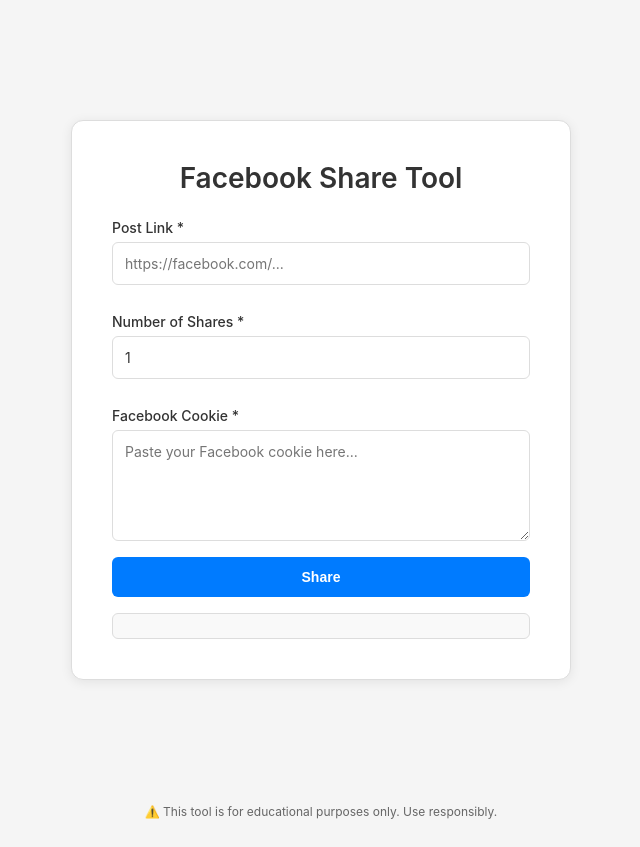
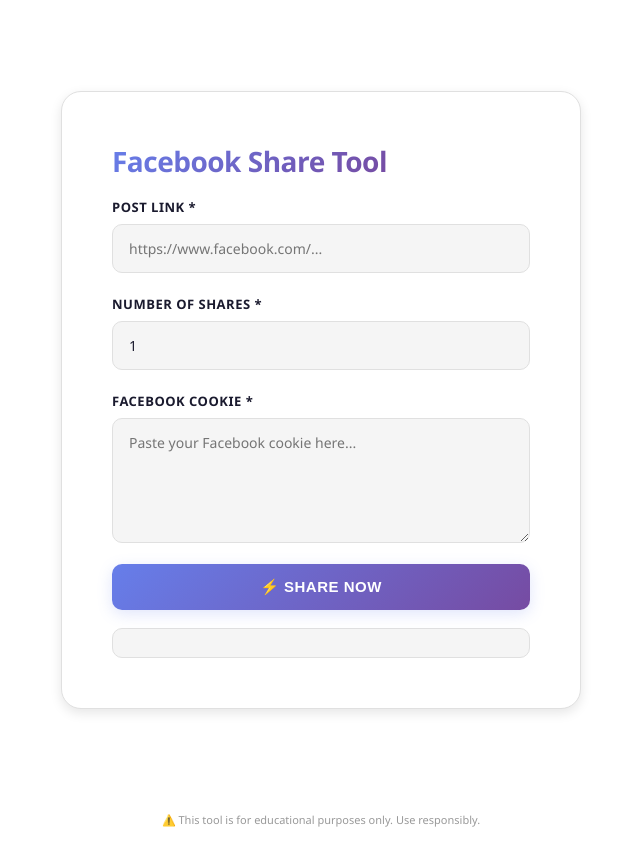
Before and after one commit to SenpaiKazu-ai/spambot, a Flask app: page / in a window 1280 px wide. Shown: the whole page, without its empty margins (319-959 px from the left). Before the commit the page ends 819 px from the top, so only its background shows below. Run offline with Flask 3, Linux system fonts and the light colour scheme.

Commit message:
Update index.html

```diff
--- a/templates/index.html
+++ b/templates/index.html
@@ -6,22 +6,33 @@
     <title>SPAM SHARE TOOL</title>
     <style>
       :root {
-        --bg: #f5f5f5;
-        --text: #333;
-        --accent: #007bff;
-        --input-bg: #fff;
-        --border: #ddd;
+        --bg-gradient: #ffffff;
+        --text: #1a1a2e;
+        --text-dark: #1a1a2e;
+        --accent: #667eea;
+        --accent-secondary: #764ba2;
+        --input-bg: #f5f5f5;
+        --border: #e0e0e0;
+        --glass-bg: #ffffff;
       }
+
       * { box-sizing: border-box; }
+
       body {
-        font-family: -apple-system, BlinkMacSystemFont, 'Segoe UI', 'Roboto', sans-serif;
-        background: var(--bg);
+        font-family: 'Segoe UI', 'Trebuchet MS', sans-serif;
+        background: var(--bg-gradient);
         color: var(--text);
         margin: 0;
         padding: 20px;
         min-height: 100vh;
         -webkit-font-smoothing: antialiased;
         -moz-osx-font-smoothing: grayscale;
+        position: relative;
+        overflow-x: hidden;
+      }
+
+      body::before {
+        display: none;
       }
 
       .container {
@@ -29,92 +40,221 @@
         align-items: center;
         justify-content: center;
         min-height: calc(100vh - 40px);
-        text-align: center;
+        position: relative;
+        z-index: 1;
       }
 
       .panel {
-        background: #fff;
-        padding: 40px;
-        border-radius: 12px;
-        box-shadow: 0 2px 12px rgba(0,0,0,0.08);
+        background: var(--glass-bg);
+        backdrop-filter: none;
+        -webkit-backdrop-filter: none;
+        padding: 50px;
+        border-radius: 20px;
+        border: 1px solid var(--border);
         width: 100%;
-        max-width: 500px;
-        border: 1px solid var(--border);
+        max-width: 520px;
+        box-shadow: 0 4px 12px rgba(0, 0, 0, 0.1);
+        animation: slideUp 0.6s ease-out;
+      }
+
+      @keyframes slideUp {
+        from {
+          opacity: 0;
+          transform: translateY(30px);
+        }
+        to {
+          opacity: 1;
+          transform: translateY(0);
+        }
       }
 
       h2 {
-        margin: 0 0 24px 0;
+        margin: 0 0 10px 0;
+        font-size: 32px;
+        font-weight: 700;
+        background: linear-gradient(135deg, var(--accent) 0%, var(--accent-secondary) 100%);
+        -webkit-background-clip: text;
+        -webkit-text-fill-color: transparent;
+        background-clip: text;
+        letter-spacing: -0.5px;
+      }
+
+      .logo-container {
+        display: flex;
+        align-items: center;
+        gap: 12px;
+        margin-bottom: 16px;
+      }
+
+      .logo-icon {
+        width: 40px;
+        height: 40px;
+        background: linear-gradient(135deg, var(--accent) 0%, var(--accent-secondary) 100%);
+        border-radius: 8px;
+        display: flex;
+        align-items: center;
+        justify-content: center;
+        font-size: 24px;
+        box-shadow: 0 4px 12px rgba(102, 126, 234, 0.2);
+      }
+
+      .heading-text {
+        display: flex;
+        flex-direction: column;
+      }
+
+      .heading-text h2 {
+        margin: 0;
         font-size: 28px;
+      }
+
+      .heading-text .tagline {
+        font-size: 11px;
+        color: var(--accent);
+        text-transform: uppercase;
+        letter-spacing: 1px;
         font-weight: 600;
-        color: var(--text);
+      }
+
+      .subtitle {
+        font-size: 13px;
+        color: #666;
+        margin-bottom: 24px;
       }
 
       label {
         display: block;
         text-align: left;
-        margin-top: 16px;
-        margin-bottom: 6px;
-        font-weight: 500;
-        font-size: 14px;
+        margin-top: 18px;
+        margin-bottom: 8px;
+        font-weight: 600;
+        font-size: 13px;
+        text-transform: uppercase;
+        letter-spacing: 0.5px;
+        color: #1a1a2e;
       }
 
       input, textarea {
         width: 100%;
-        padding: 12px;
-        margin-bottom: 12px;
-        border-radius: 6px;
+        padding: 14px 16px;
+        margin-bottom: 4px;
+        border-radius: 10px;
         border: 1px solid var(--border);
         background: var(--input-bg);
         color: var(--text);
         font-size: 14px;
         outline: none;
         font-family: inherit;
+        transition: all 0.3s ease;
       }
 
       input:focus, textarea:focus {
         border-color: var(--accent);
-        box-shadow: 0 0 0 3px rgba(0, 123, 255, 0.1);
+        background: #ffffff;
+        box-shadow: 0 0 0 3px rgba(102, 126, 234, 0.1);
+        transform: translateY(-2px);
       }
 
       button {
         width: 100%;
-        padding: 12px 16px;
+        padding: 14px 16px;
         border: none;
-        border-radius: 6px;
-        background: var(--accent);
-        color: white;
-        font-weight: 600;
-        font-size: 14px;
+        border-radius: 10px;
+        background: linear-gradient(135deg, var(--accent) 0%, var(--accent-secondary) 100%);
+        color: #ffffff;
+        font-weight: 700;
+        font-size: 15px;
         cursor: pointer;
-        transition: background 0.2s;
+        transition: all 0.3s ease;
+        margin-top: 12px;
+        text-transform: uppercase;
+        letter-spacing: 0.5px;
+        box-shadow: 0 4px 15px rgba(102, 126, 234, 0.2);
+        position: relative;
+        overflow: hidden;
       }
-      button:hover:not(:disabled) { background: #0056b3; }
-      button:disabled { opacity: 0.6; cursor: not-allowed; }
+
+      button::before {
+        content: '';
+        position: absolute;
+        top: 0;
+        left: -100%;
+        width: 100%;
+        height: 100%;
+        background: linear-gradient(90deg, transparent, rgba(255,255,255,0.3), transparent);
+        transition: left 0.5s;
+      }
+
+      button:hover:not(:disabled)::before {
+        left: 100%;
+      }
+
+      button:hover:not(:disabled) {
+        transform: translateY(-2px);
+        box-shadow: 0 6px 20px rgba(0, 212, 255, 0.4);
+      }
+
+      button:active:not(:disabled) {
+        transform: translateY(0);
+      }
+
+      button:disabled {
+        opacity: 0.5;
+        cursor: not-allowed;
+      }
 
       #result {
-        margin-top: 16px;
-        font-weight: 500;
-        min-height: 20px;
-        padding: 12px;
-        border-radius: 6px;
-        background: #f9f9f9;
+        margin-top: 18px;
+        font-weight: 600;
+        min-height: 24px;
+        padding: 14px 16px;
+        border-radius: 10px;
+        background: #f5f5f5;
         border: 1px solid var(--border);
+        backdrop-filter: none;
+        font-size: 13px;
+        line-height: 1.5;
       }
 
-      .success { color: #28a745; background: #f0f9f3; border-color: #c3e6cb; }
-      .error { color: #dc3545; background: #fdf5f5; border-color: #f5c6cb; }
-      .info { color: #0056b3; background: #f0f5ff; border-color: #bce7ff; }
+      .success {
+        color: #00b894;
+        background: rgba(0, 184, 148, 0.1);
+        border-color: rgba(0, 184, 148, 0.3);
+        box-shadow: 0 0 20px rgba(0, 184, 148, 0.1);
+      }
+
+      .error {
+        color: #d63031;
+        background: rgba(214, 48, 49, 0.1);
+        border-color: rgba(214, 48, 49, 0.3);
+        box-shadow: 0 0 20px rgba(214, 48, 49, 0.1);
+      }
+
+      .info {
+        color: var(--accent);
+        background: rgba(102, 126, 234, 0.1);
+        border-color: rgba(102, 126, 234, 0.3);
+        box-shadow: 0 0 20px rgba(102, 126, 234, 0.1);
+      }
 
       footer {
-        margin-top: 24px;
-        font-size: 12px;
-        color: #666;
+        margin-top: 32px;
+        font-size: 11px;
+        color: #999;
         text-align: center;
+        position: relative;
+        z-index: 1;
       }
 
       @media (max-width:480px) {
-        .panel { padding: 24px; }
+        .panel {
+          padding: 28px;
+          max-width: 95%;
+        }
         h2 { font-size: 24px; }
+        button, input, textarea {
+          font-size: 16px;
+        }
       }
     </style>
   </head>
@@ -122,10 +262,14 @@
   <body>
     <div class="container">
       <div class="panel">
-        <h2>Facebook Share Tool</h2>
+        <div class="logo-container">
+          <div class="heading-text">
+            <h2>Facebook Share Tool</h2>
+          </div>
+        </div>
 
         <label for="linkToPost">Post Link *</label>
-        <input type="text" id="linkToPost" placeholder="https://facebook.com/..." />
+        <input type="text" id="linkToPost" placeholder="https://www.facebook.com/..." />
 
         <label for="shareCount">Number of Shares *</label>
         <input type="number" id="shareCount" min="1" value="1" />
@@ -133,7 +277,7 @@
         <label for="cookieInput">Facebook Cookie *</label>
         <textarea id="cookieInput" rows="5" placeholder="Paste your Facebook cookie here..."></textarea>
 
-        <button id="shareBtn" onclick="convertAndShare()">Share</button>
+        <button id="shareBtn" onclick="convertAndShare()">⚡ Share Now</button>
 
         <div id="result"></div>
       </div>
```
